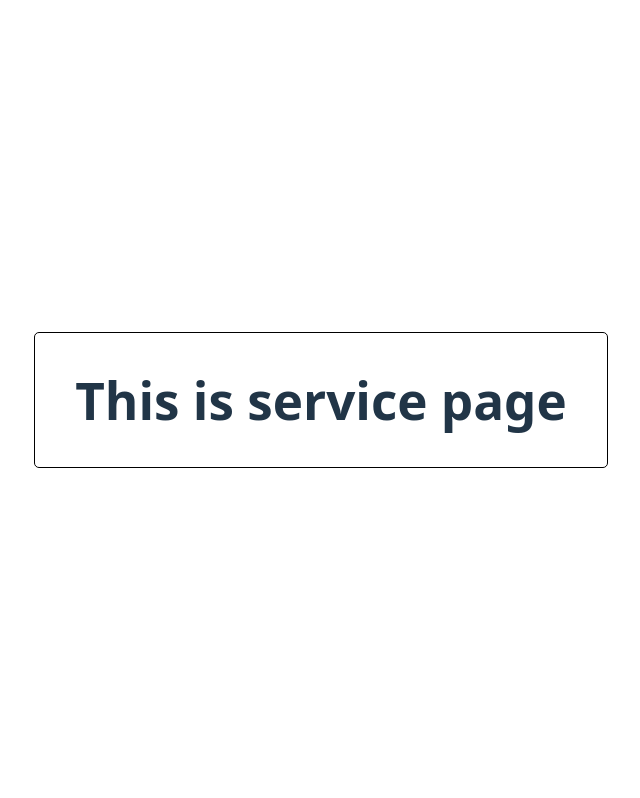
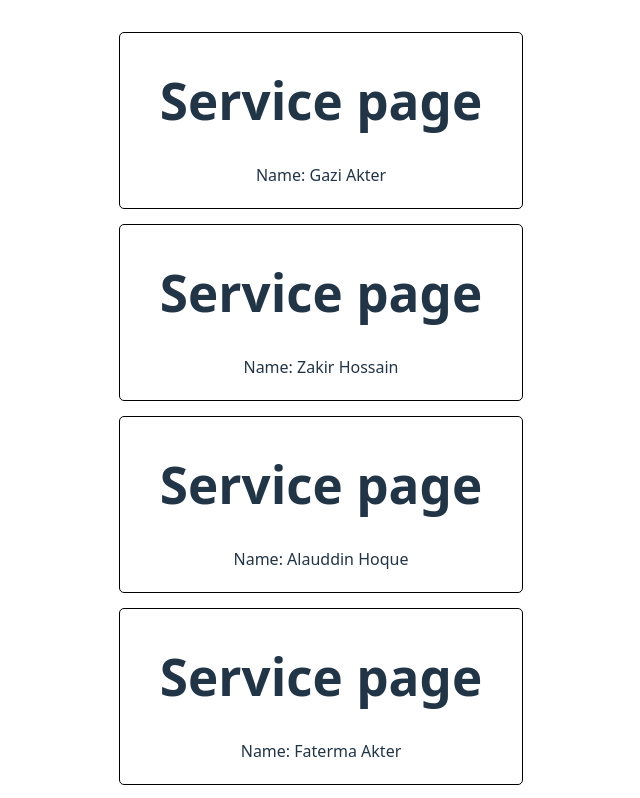
Before and after one commit to gaziakter/react-basic, a React (Vite) app: page / in a window 1280 px wide. Shown: the top 798 px of the page, without its empty margins (319-959 px from the left). Built offline with nearby package versions, Linux system fonts and the light colour scheme.

Commit message:
dymanic data

```diff
--- a/src/App.jsx
+++ b/src/App.jsx
@@ -8,7 +8,11 @@ function App() {
 
   return (
     <>
-      <Service></Service>
+      <Service name='Gazi Akter'></Service>
+      <Service name='Zakir Hossain'></Service>
+      <Service name='Alauddin Hoque'></Service>
+      <Service name='Faterma Akter'></Service>
+      <Service name='Moni Akter'></Service>
     </>
   )
 }
--- a/src/components/Services/Service.jsx
+++ b/src/components/Services/Service.jsx
@@ -1,17 +1,19 @@
 import React from 'react'
 import './Service'
 
-const Service = () => {
+const Service = (props) => {
 
  const objectStyle = {
     border: '1px solid #000',
     padding: '5px 40px',
     borderRadius: '5px',
+    marginBottom: '15px',
  }
 
   return (
     <div style={objectStyle}>
-    <h1>This is service page</h1>
+    <h1>Service page</h1>
+    <p>Name: {props.name}</p>
     </div>
   )
 }
```
